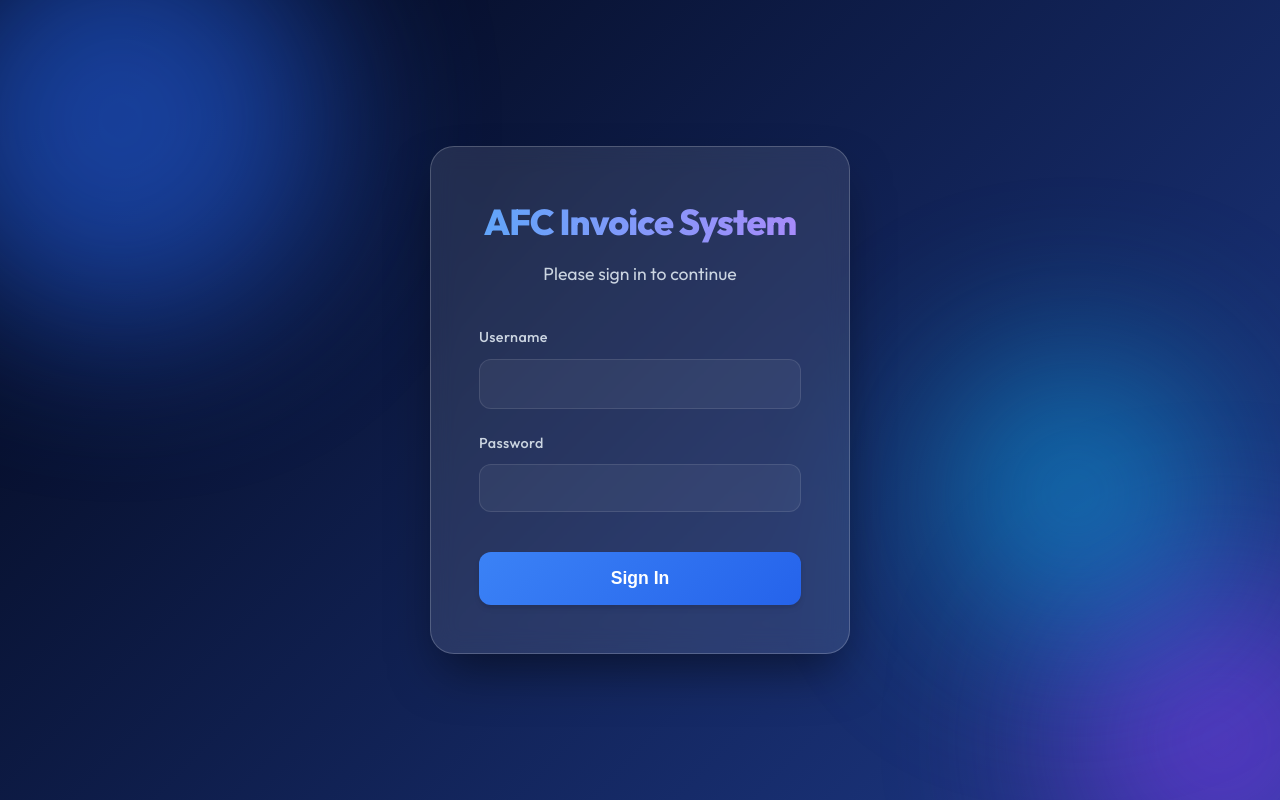
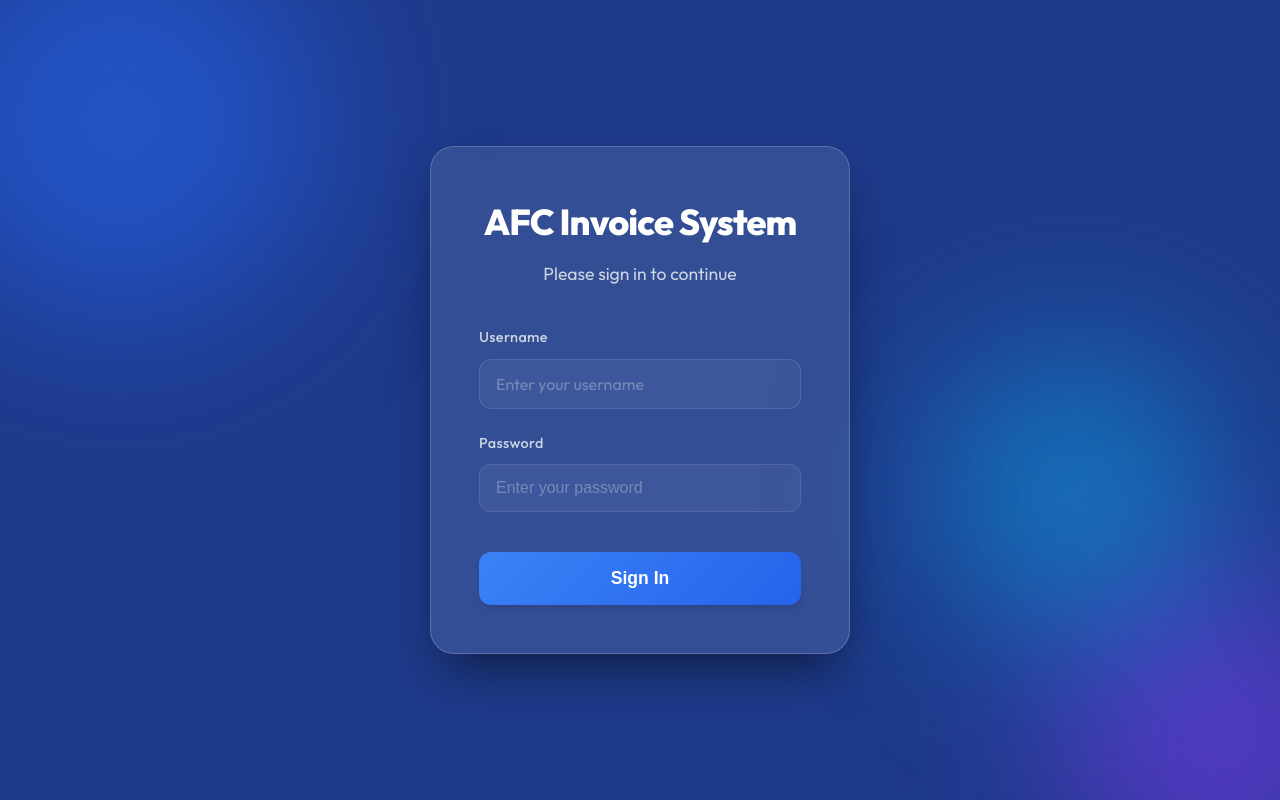
Before and after one commit to Ang-Kimsor/Invoice-Generate-System, a website: page public/login.html in a window 1280 px wide. Drawn offline with Linux system fonts and the light colour scheme.

Commit message:
Update login UI: remove gradients and add placeholders

```diff
--- a/public/login.html
+++ b/public/login.html
@@ -16,7 +16,7 @@
       }
 
       body {
-        background: linear-gradient(135deg, #020617 0%, #1e3a8a 100%);
+        background: #1e3a8a;
         display: flex;
         align-items: center;
         justify-content: center;
@@ -122,9 +122,6 @@
         font-size: 2.25rem;
         font-weight: 800;
         letter-spacing: -0.025em;
-        background: linear-gradient(to right, #60a5fa, #a78bfa);
-        -webkit-background-clip: text;
-        -webkit-text-fill-color: transparent;
       }
 
       .login-header p {
@@ -228,13 +225,14 @@
       <form id="login-form">
         <div class="form-group">
           <label for="username">Username</label>
-          <input type="text" id="username" required autocomplete="username" />
+          <input type="text" id="username" placeholder="Enter your username" required autocomplete="username" />
         </div>
         <div class="form-group">
           <label for="password">Password</label>
           <input
             type="password"
             id="password"
+            placeholder="Enter your password"
             required
             autocomplete="current-password"
           />
```
